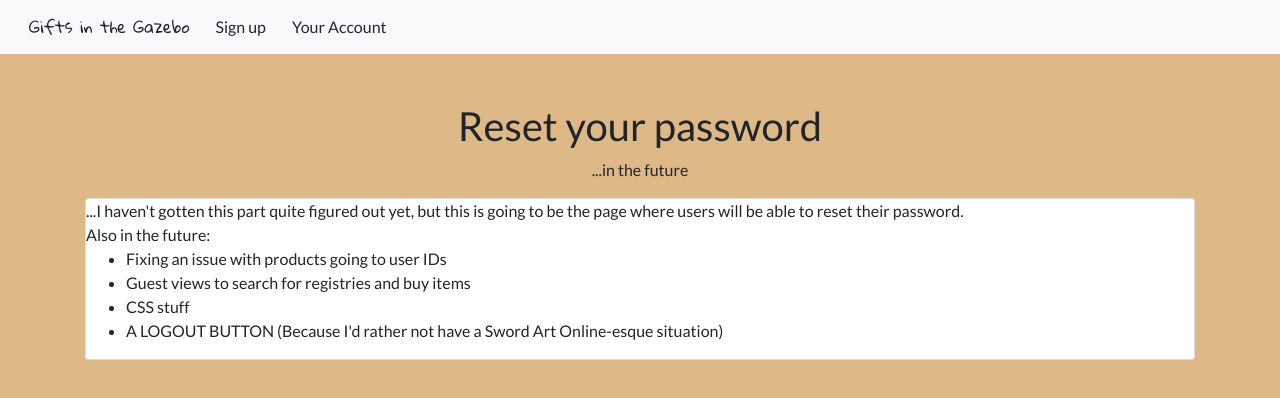
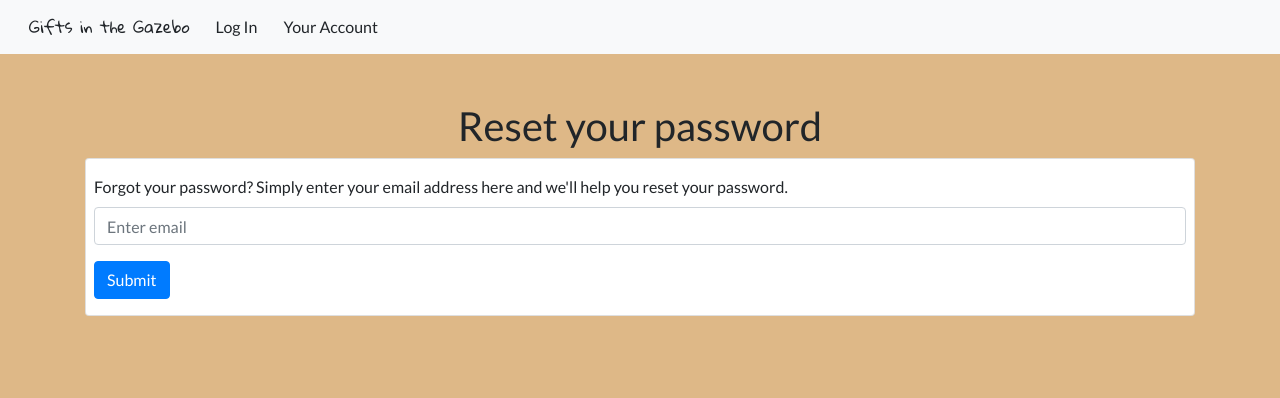
Before and after one commit to JamesCalingo/giftstar-alpha, a React (Create React App) app in the folder client/: page /Reset in a window 1280 px wide. Shown: the top 398 px of the page. Built offline with nearby package versions, Linux system fonts and the light colour scheme.

Commit message:
some new things

```diff
--- a/client/src/App.css
+++ b/client/src/App.css
@@ -8,8 +8,12 @@ body{
   background: white
 }
 
-.navbar, .jumbotron{
-  background: white
+.navbar{
+  background: whitesmoke
+}
+
+.jumbotron{
+  background-image: url("components/IMG_3307.JPG")
 }
 
 .logo{
--- a/client/src/components/Login.js
+++ b/client/src/components/Login.js
@@ -72,7 +72,7 @@ loginUser({
 
               <button type="submit" className="btn btn-primary" onClick={this.handleLogin}>Log in</button>
             </form> <br />
-            <a href="/Reset">I forgot something!</a>
+            <a href="/Reset">I forgot my password!</a>
 
         </div>
         </div>
--- a/client/src/components/Navbar.js
+++ b/client/src/components/Navbar.js
@@ -13,7 +13,7 @@ function Navbar () {
     <ul className="navbar-nav justify-content-end">
 
       <li className="nav-item">
-      <NavLink to="/SignUp" className="btn">Sign up</NavLink>
+      <NavLink to="/Login" className="btn">Log In</NavLink>
       </li>
       <li className="nav-item">
       <NavLink to="/Account" className = "btn">Your Account</NavLink>
--- a/client/src/pages/Reset.js
+++ b/client/src/pages/Reset.js
@@ -4,17 +4,17 @@ function Reset() {
   return (
     <div>
       <h1 className="text-center">Reset your password</h1>
-      <p className="text-center">...in the future</p>
+
       <div className="container">
-      <div className="card">
-        ...I haven't gotten this part quite figured out yet, but this is going to be the page where users will be able to reset their password.<br></br>
-        Also in the future:
-      <ul>
-    <li>Fixing an issue with products going to user IDs</li>
-    <li>Guest views to search for registries and buy items</li>
-    <li>CSS stuff</li>
-    <li>A LOGOUT BUTTON (Because I'd rather not have a Sword Art Online-esque situation)</li>
-      </ul>
+      <div className="card px-2 py-3">
+      <form>
+  <div class="form-group">
+    <label for="exampleInputEmail1">Forgot your password? Simply enter your email address here and we'll help you reset your password.</label>
+    <input type="email" class="form-control" id="exampleInputEmail1" aria-describedby="emailHelp" placeholder="Enter email" />
+  </div>
+
+  <button type="submit" class="btn btn-primary">Submit</button>
+</form>
       </div>
     </div>
     </div>
--- a/client/src/pages/Welcome.js
+++ b/client/src/pages/Welcome.js
@@ -1,11 +1,11 @@
 import React from "react";
 import { NavLink } from 'react-router-dom';
-
+// import { url } from "inspector";
 
 function Welcome() {
   return (
     <div>
-      <div className="jumbotron">
+      <div className="jumbotron" style={{ backgroundImage:  "url('client/src/components/IMG_3307.JPG')"}}>
         <h1 className="logo">Gifts in the Gazebo</h1>
         A place for wishlists, registries, and more!</div>
       <div className="container">
```
Also changed, not shown: 1 other file (tests, documents, lock files or other folders).
